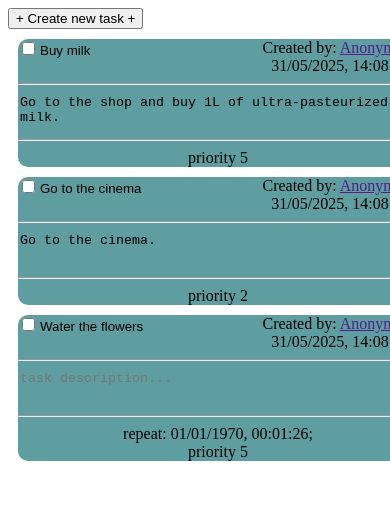
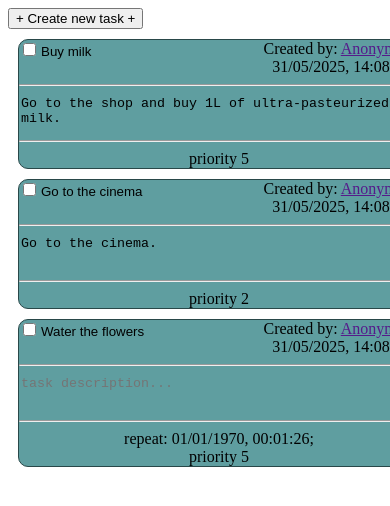
Before and after one commit to serkosal/react-task-manager, a React (Vite) app: page / in a window 390 px wide. Shown: the top 506 px of the page. Built offline with nearby package versions, Linux system fonts and the light colour scheme.

Commit message:
fix mobile scrolling prevent dragging

```diff
--- a/app/app.css
+++ b/app/app.css
@@ -1,3 +1,8 @@
 .tasks {
     display: flex;
 }
+
+.Dragable {
+    /* to prevent scrolling */
+    touch-action: none;
+}
--- a/app/components/Dragable.tsx
+++ b/app/components/Dragable.tsx
@@ -11,7 +11,7 @@ export function Draggable(props : {id:number, children?: React.ReactElement | st
 
 
   return (
-    <button ref={setNodeRef} style={style} {...listeners} {...attributes}>
+    <button className="Dragable" ref={setNodeRef} style={style} {...listeners} {...attributes}>
       {props.children}
     </button>
   );
--- a/app/components/SortableItem.tsx
+++ b/app/components/SortableItem.tsx
@@ -16,7 +16,7 @@ export function SortableItem(props : any) {
   };
 
   return (
-    <div ref={setNodeRef} style={style} {...attributes} {...listeners}>
+    <div className="Dragable" ref={setNodeRef} style={style} {...attributes} {...listeners}>
       {props.children}
     </div>
   );
--- a/app/components/task.css
+++ b/app/components/task.css
@@ -1,5 +1,5 @@
 .task {
-    /* border: 1px solid black; */
+    border: 1px solid rgb(41, 72, 73);
     border-radius: 10px;
     text-align: center;
 
```
